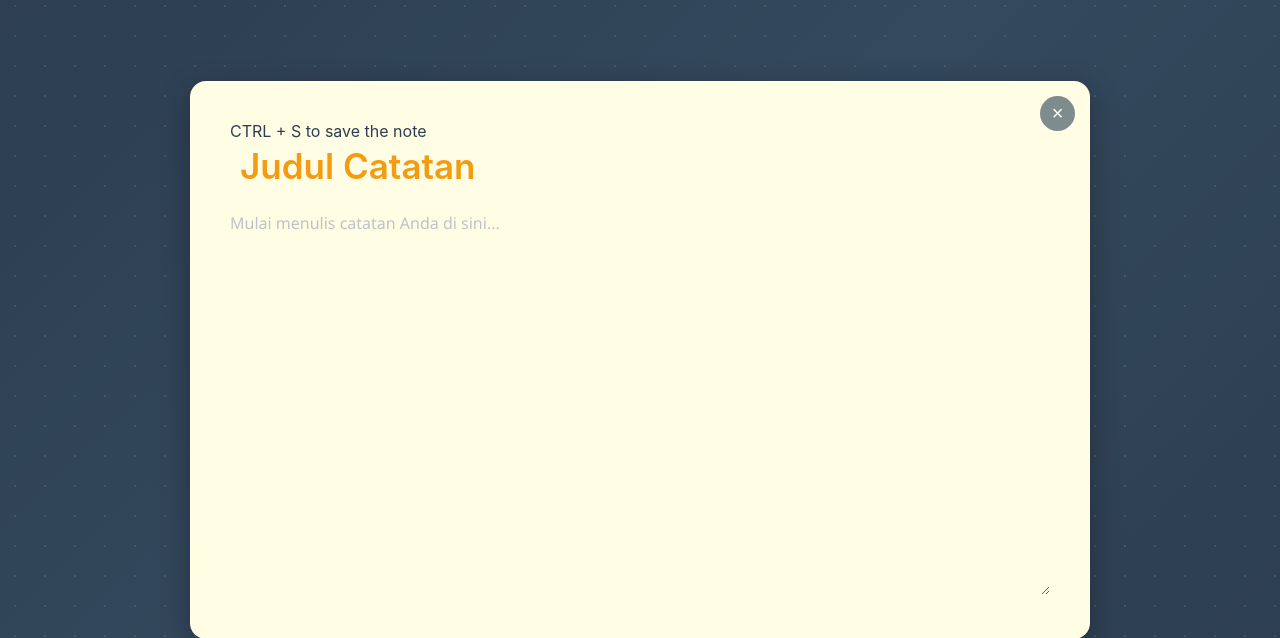
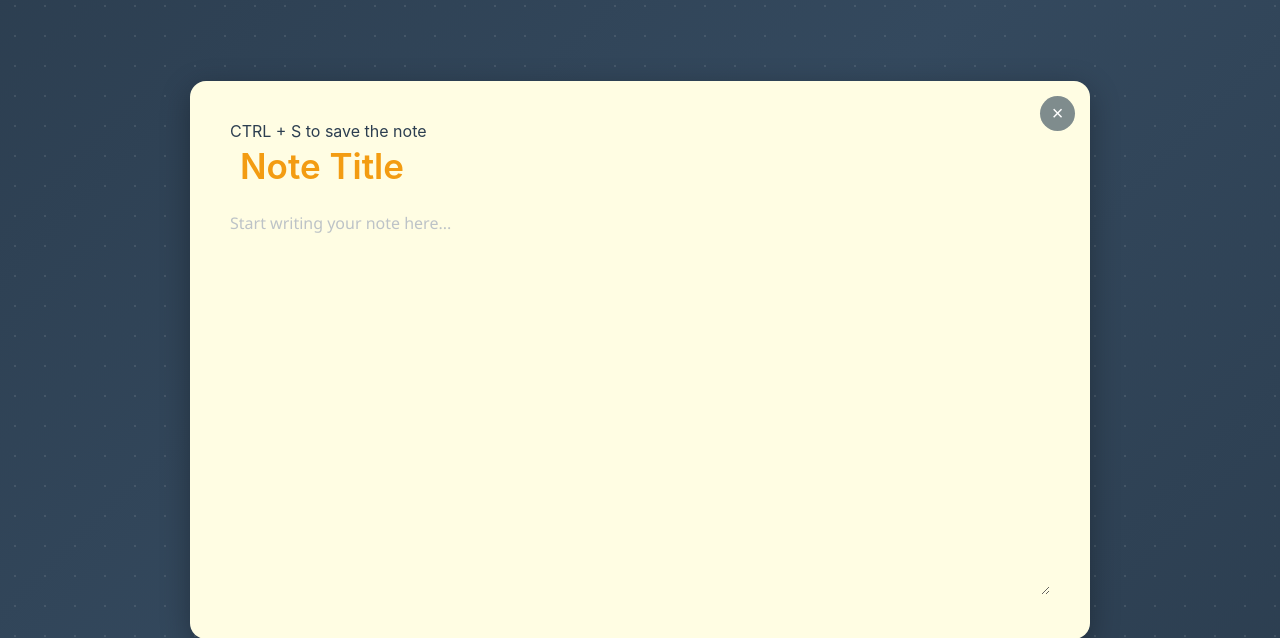
Before and after one commit to pgglsjulil/notes-app, a Flask app: page /create_note in a window 1280 px wide. Shown: the part 69-707 px from the top of the page. Run offline with Flask 3, Linux system fonts and the light colour scheme; a user stored in the database is signed in.

Commit message:
refactor: update placeholder text and default title for note editor

```diff
--- a/app/templates/notes_editor.html
+++ b/app/templates/notes_editor.html
@@ -27,7 +27,7 @@ Create New Note
                 </button>
 
                 <h1 class="note-editor-title" id="displayTitle" contenteditable="true" style="margin-bottom: 20px;">
-                    {% if note is defined and note %}{{ note.title }}{% else %}Judul Catatan{% endif %}
+                    {% if note is defined and note %}{{ note.title }}{% else %}Note Title{% endif %}
                 </h1>
 
                 <input type="text" id="title" name="title"
@@ -35,7 +35,7 @@ Create New Note
                     placeholder="Enter note title" required style="display: none;">
 
                 <textarea id="content" name="content" class="customnote-content"
-                    placeholder="Mulai menulis catatan Anda di sini..." rows="15"
+                    placeholder="Start writing your note here..." rows="15"
                     required>{% if form.content.data %}{{ form.content.data }}{% elif note is defined and note %}{{ note.content }}{% else %}{% endif %}</textarea>
             </form>
         </div>
@@ -57,7 +57,7 @@ Create New Note
             titleInput.value = displayTitle.textContent.trim();
         });
         titleInput.addEventListener('input', () => {
-            displayTitle.textContent = titleInput.value.trim() || 'Judul Catatan';
+            displayTitle.textContent = titleInput.value.trim() || 'Note Title';
         });
         contentTextarea.addEventListener('input', () => { isDirty = true; });
 
@@ -144,7 +144,7 @@ Create New Note
             displayTitle.textContent = initialTitleFromJinja;
             titleInput.value = initialTitleFromJinja;
         } else {
-            displayTitle.textContent = 'Judul Catatan';
+            displayTitle.textContent = 'Note Title';
             titleInput.value = '';
         }
     });
```
